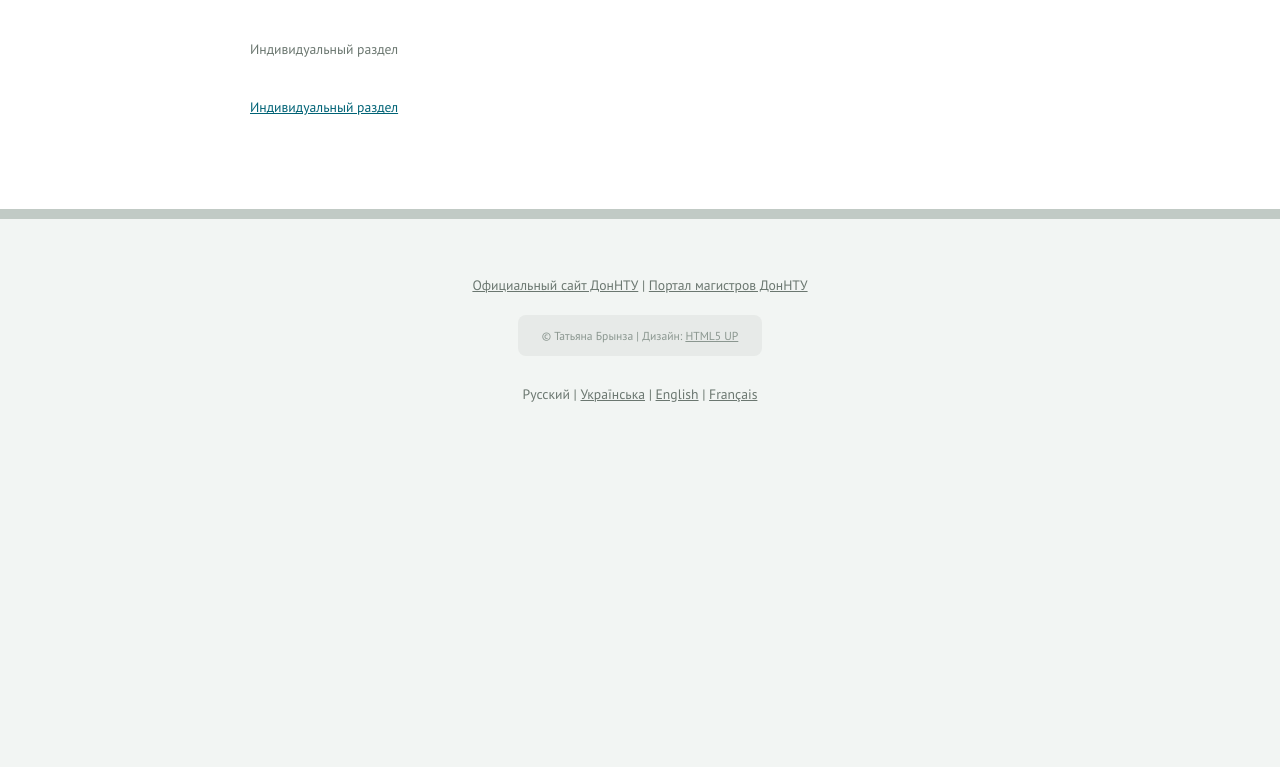
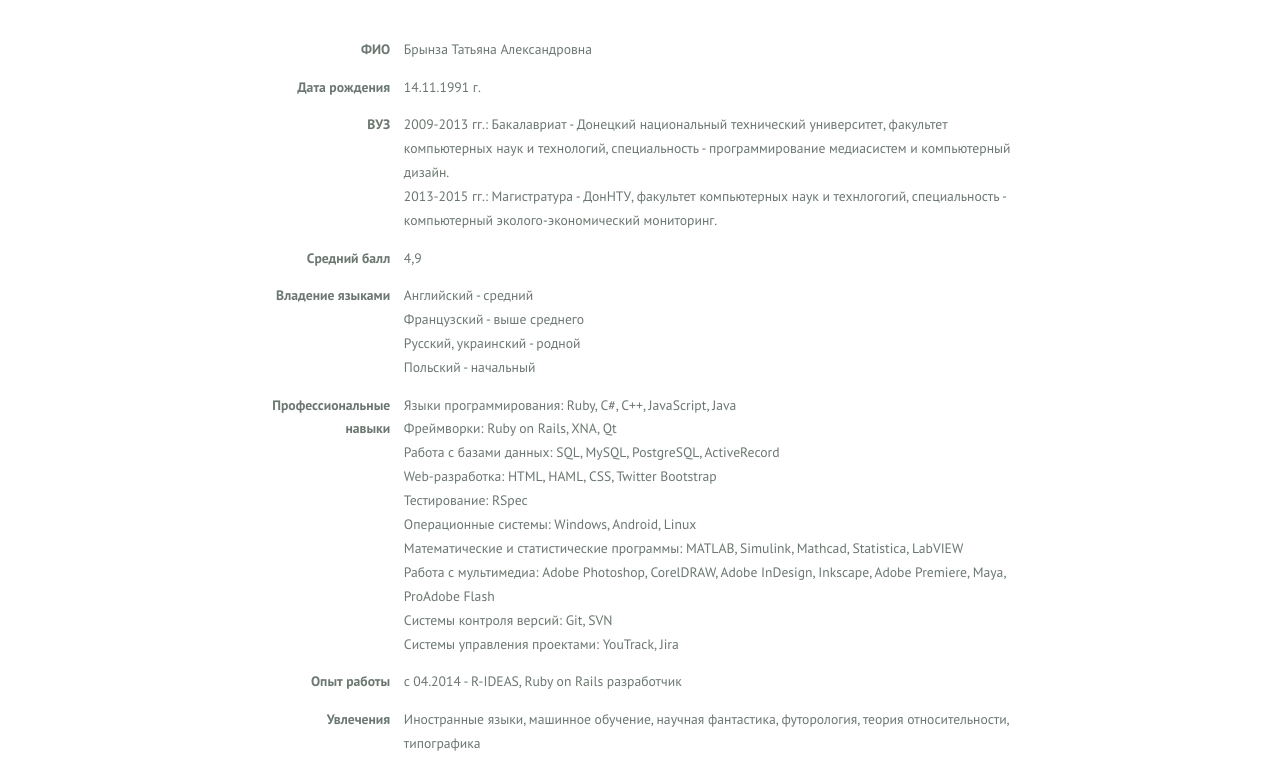
Before and after one commit to brytannia/master-site, a plain HTML site: page index.html in a window 1280 px wide. Shown: the part 453-1220 px from the top of the page. Before the commit the page ends 915 px from the top, so only its background shows below. Drawn offline with Linux system fonts and the light colour scheme.

Commit message:
add ru and ukr resume

```diff
--- a/css/skel-noscript.css
+++ b/css/skel-noscript.css
@@ -166,18 +166,3 @@
 				.row.double {
 					margin-left: -80px;
 				}
-
-		div.field
-		{
-			float: left;
-			-moz-box-sizing: border-box;
-			-webkit-box-sizing: border-box;
-			-o-box-sizing: border-box;
-			-ms-box-sizing: border-box;
-			box-sizing: border-box;
-		}
-
-		div.text-field
-		{
-			margin-left: 3em;
-		}
--- a/css/style.css
+++ b/css/style.css
@@ -686,3 +686,14 @@
 	{
 		margin-top: 3em;
 	}
+
+		.c1
+		{
+			text-align: right;
+			font-weight: 700;
+			padding-right: 1em;
+		}
+	tr.rowq td
+	{
+		padding-top: 1em;
+	}
--- a/index.html
+++ b/index.html
@@ -65,41 +65,60 @@
 								<section class="is-features">
 									<h2 class="major"><span id="logo">Резюме</span></h2>
 									<div>
-										<div class="field">
-											<div class="text-field">
-
-												<section class="is-feature">
-														Индивидуальный раздел
-												</section>
-
-											</div>
-											<div class="text-field">
-
-												<!-- Feature -->
-													<section class="is-feature">
-													</section>
-												<!-- /Feature -->
-
-											</div>
-										</div>
-										<div class="field">
-											<div class="text-field">
-
-												<section class="is-feature">
-
-												</section>
-
-											</div>
-											<div class="text-field">
-
-												<!-- Feature -->
-													<section class="is-feature">
-													<a href="ind/index.html">Индивидуальный раздел</a>
-													</section>
-												<!-- /Feature -->
-
-											</div>
-										</div>
+										<table>
+											<tbody>
+											<tr>
+												<td class="c1">ФИО</td>
+												<td>Брынза Татьяна Александровна</td>
+											</tr>
+											<tr class="rowq">
+												<td class="c1">Дата рождения</td>
+												<td>14.11.1991 г.</td>
+											</tr>
+											<tr class="rowq">
+												<td class="c1">ВУЗ</td>
+												<td >2009-2013 гг.: Бакалавриат - Донецкий национальный технический университет, факультет компьютерных наук и технологий, специальность - программирование медиасистем и компьютерный дизайн.
+												<br>2013-2015 гг.: Магистратура - ДонНТУ, факультет компьютерных наук и технлогогий, специальность - компьютерный эколого-экономический мониторинг.</td>
+											</tr>
+											<tr class="rowq">
+												<td class="c1">Средний балл</td>
+												<td>4,9</td>
+											</tr>
+											<tr class="rowq">
+												<td class="c1">Владение языками</td>
+												<td>Английский - средний<br>
+													Французский - выше среднего<br>
+													Русский, украинский - родной<br>
+													Польский - начальный</td>
+											</tr>
+											<tr class="rowq">
+												<td class="c1">Профессиональные навыки</td>
+												<td>Языки программирования: Ruby, C#, C++, JavaScript, Java
+													<br>Фреймворки: Ruby on Rails, XNA, Qt
+													<br>Работа с базами данных: SQL, MySQL, PostgreSQL, ActiveRecord
+													<br>Web-разработка: HTML, HAML, CSS, Twitter Bootstrap
+													<br>Тестирование: RSpec
+													<br>Операционные системы: Windows, Android, Linux
+													<br>Математические и статистические программы: MATLAB, Simulink, Mathcad, Statistica, LabVIEW
+													<br>Работа с мультимедиа: Adobe Photoshop, CorelDRAW, Adobe InDesign, Inkscape, Adobe Premiere, Maya, ProAdobe Flash
+													<br>Системы контроля версий: Git, SVN
+													<br>Системы управления проектами: YouTrack, Jira</td>
+											</tr>
+											<tr class="rowq">
+												<td class="c1">Опыт работы</td>
+												<td>c 04.2014 - R-IDEAS, Ruby on Rails разработчик</td>
+											</tr>
+											<tr class="rowq">
+												<td class="c1">Увлечения</td>
+												<td>Иностранные языки, машинное обучение, научная фантастика, футорология, теория относительности, типографика</td>
+											</tr>
+											<tr class="rowq">
+												<td class="c1">Контактная информация</td>
+												<td><a href="mailto:brytannia@gmail.com">brytannia@gmail.com</a><span>, </span>
+													<a href="http://www.linkedin.com/pub/tetyana-brynza/88/961/a92">LinkedIn</a></td>
+											</tr>
+											</tbody>
+										</table>
 									</div>
 								</section>
 							<!-- /Features -->
```
Also changed, not shown: indexe.html (+1 -1 lines), indexu.html (+53 -37 lines).
